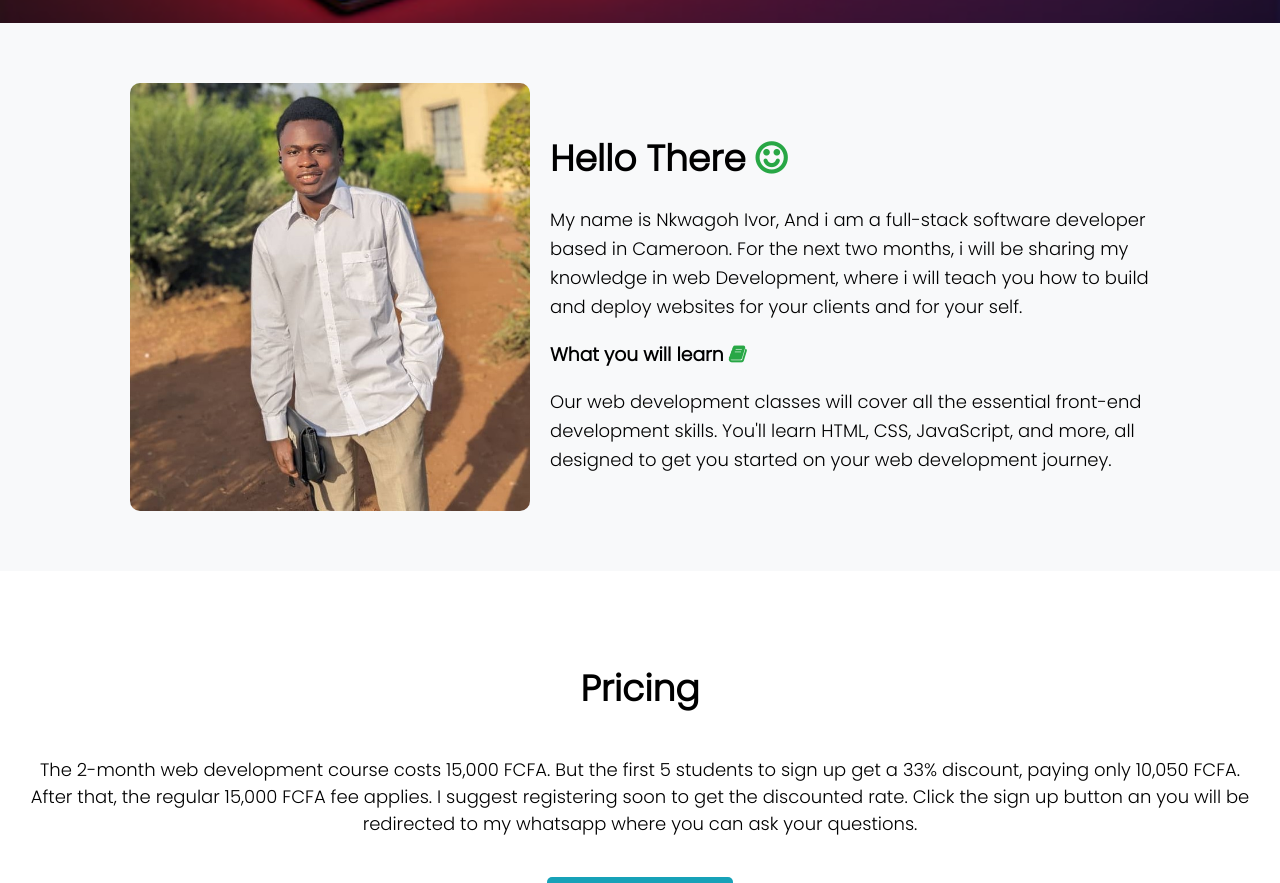
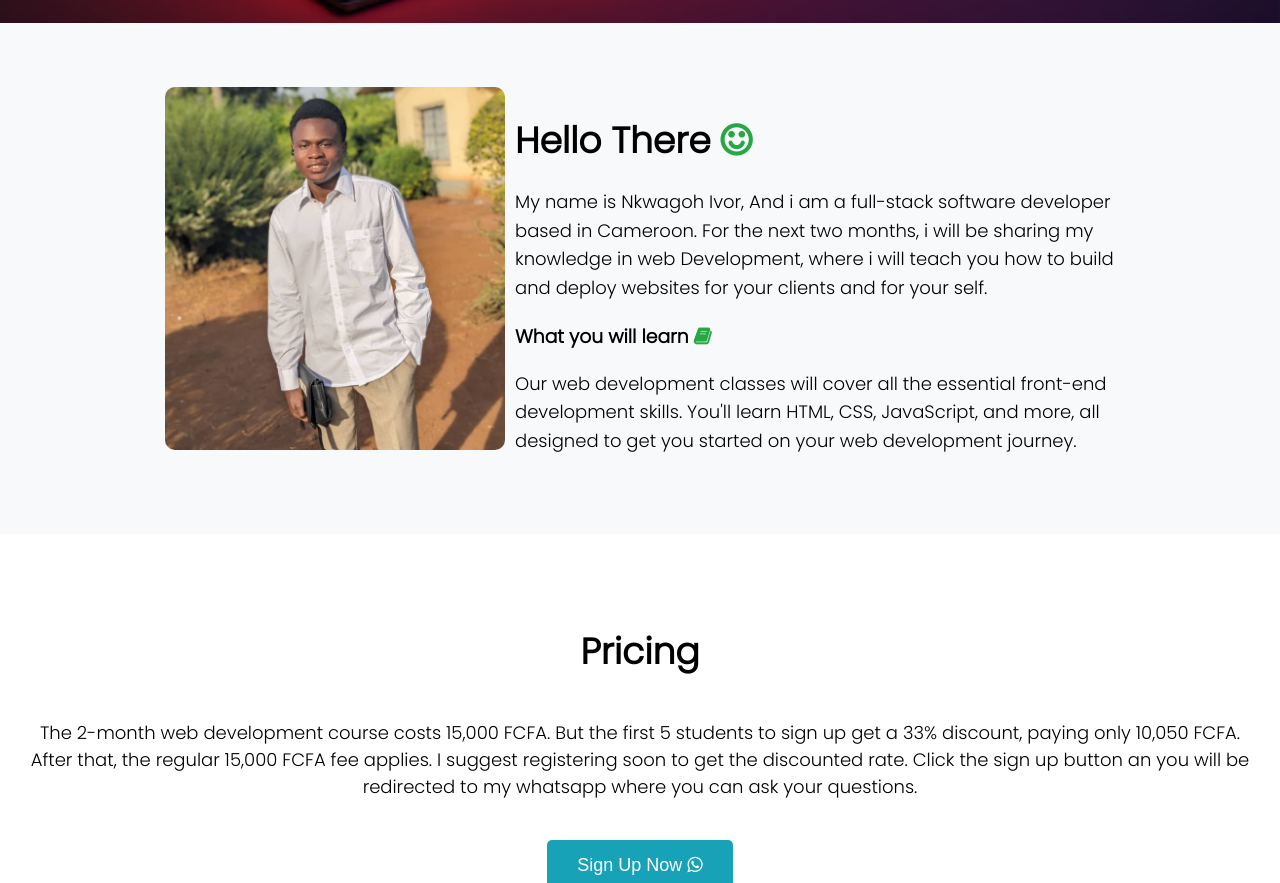
Before and after one commit to Ivor8/devhq.github.io, a plain HTML site: page index.html in a window 1280 px wide. Shown: the part 866-1749 px from the top of the page. Drawn offline with Linux system fonts and the light colour scheme.

Commit message:
Update style.css

```diff
--- a/style.css
+++ b/style.css
@@ -153,8 +153,11 @@ body, html {
         text-align: left;
     }
     .about img {
-        margin-right: 20px;
+        margin-right: 10px;
         margin-bottom: 0;
+        max-width: 340px;
+        border-radius: 10px;
+        margin-bottom: 20px;
     }
 }
 .pricing {
```
